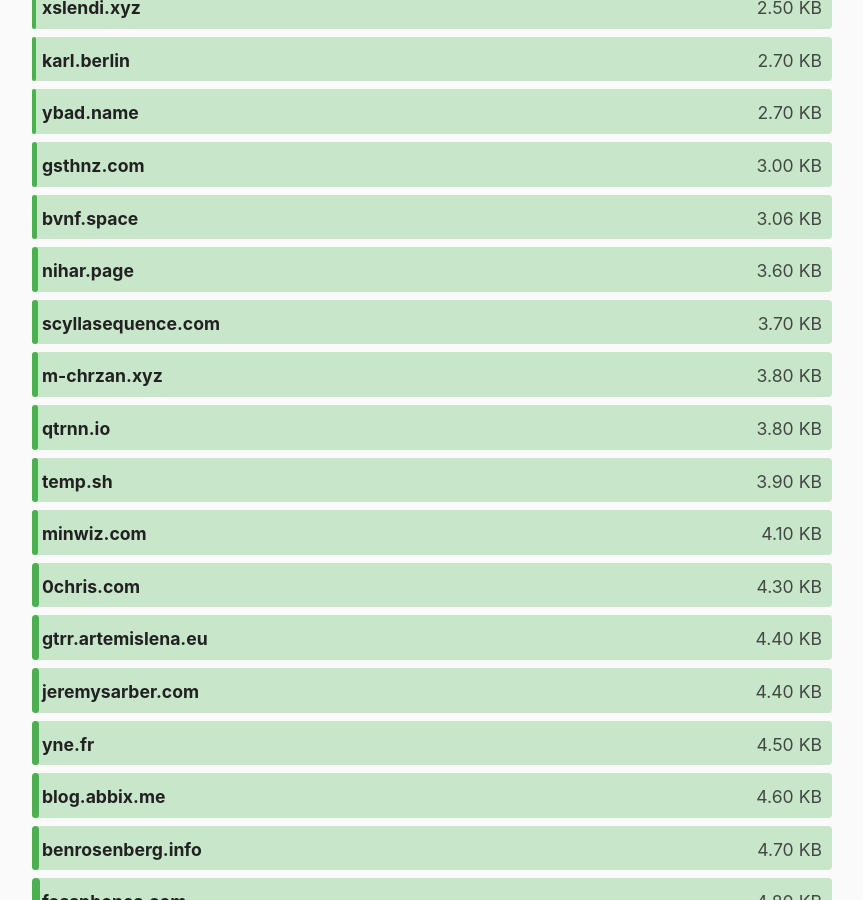
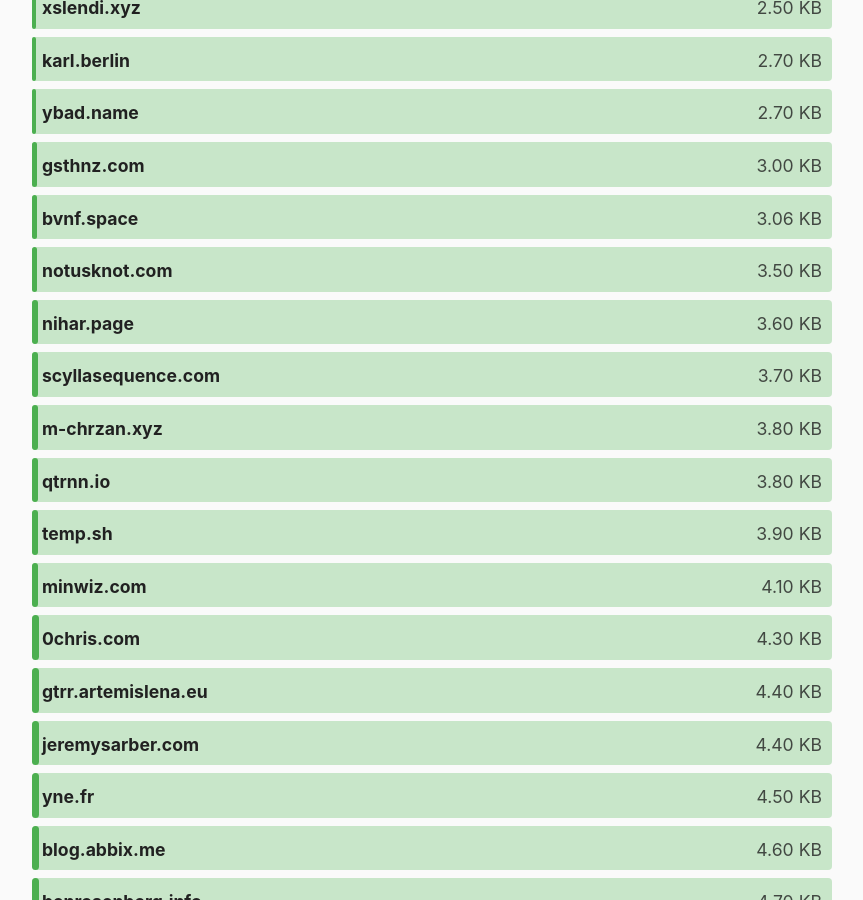
Before and after one commit to kevquirk/512kb.club, a Jekyll site: the page built from index.md, in a window 1280 px wide and 900 px high, scrolled down 1378 px. Shown: the whole window, without its empty margins (208-1071 px from the left). Built offline with Jekyll 4.4.1, drawn with Linux system fonts in a browser that asks for light colours.

Commit message:
Add notusknot.com to sites.yml

```diff
--- a/_data/sites.yml
+++ b/_data/sites.yml
@@ -1158,6 +1158,11 @@
   size: 8.2
   last_checked: 2021-12-23
 
+- domain: notusknot.com
+  url: https://notusknot.com/
+  size: 3.5
+  last_checked: 2022-1-23
+
 - domain: noulin.net
   url: https://noulin.net/blog
   size: 20.7
```
